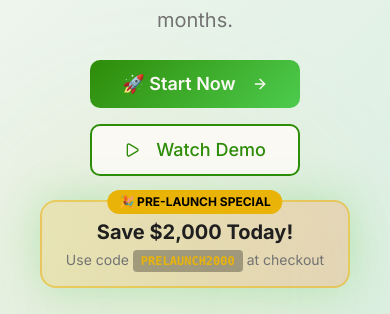
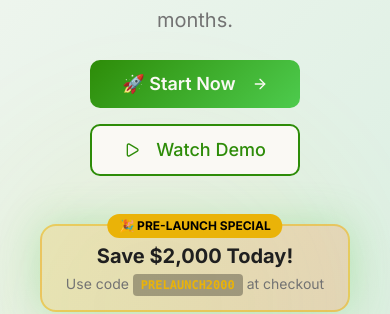
Before and after one commit to Pixl8studio/growth-mastery, a Next.js app: page / in a window 390 px wide. Shown: the part 487-801 px from the top of the page. Built offline with nearby package versions, Linux system fonts and the light colour scheme; no server answers.

Commit message:
Add proper spacing between CTA buttons and discount banner
- Add responsive bottom padding to CTA buttons (pb-6 md:pb-8)
- Adjust banner top margin for better balance (mt-6 md:mt-12)
- Creates better visual separation on both mobile and desktop

```diff
--- a/components/public/hero.tsx
+++ b/components/public/hero.tsx
@@ -60,7 +60,7 @@ const Hero = () => {
 
                     {/* CTA Buttons */}
                     <div
-                        className="flex flex-col sm:flex-row gap-4 justify-center items-center animate-fade-in"
+                        className="flex flex-col sm:flex-row gap-4 justify-center items-center animate-fade-in pb-6 md:pb-8"
                         style={{ animationDelay: "0.3s" }}
                     >
                         <Button
@@ -86,7 +86,7 @@ const Hero = () => {
 
                     {/* Pre-Launch Special Banner */}
                     <div
-                        className="animate-fade-in max-w-2xl mx-auto px-4 mt-8"
+                        className="animate-fade-in max-w-2xl mx-auto px-4 mt-6 md:mt-12"
                         style={{ animationDelay: "0.4s" }}
                     >
                         <div className="relative p-4 md:p-6 rounded-2xl bg-gradient-to-r from-yellow-500/20 to-orange-500/20 border-2 border-yellow-500/50 shadow-glow">
```
